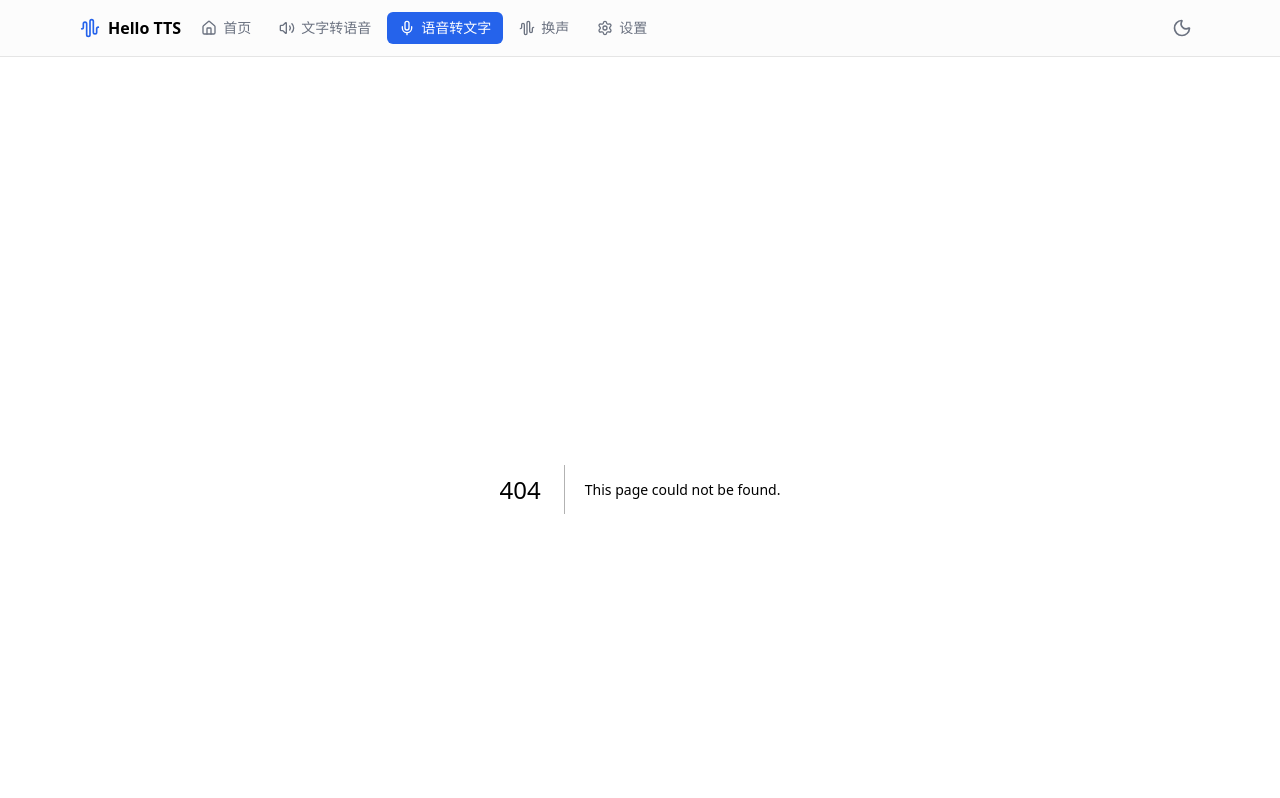
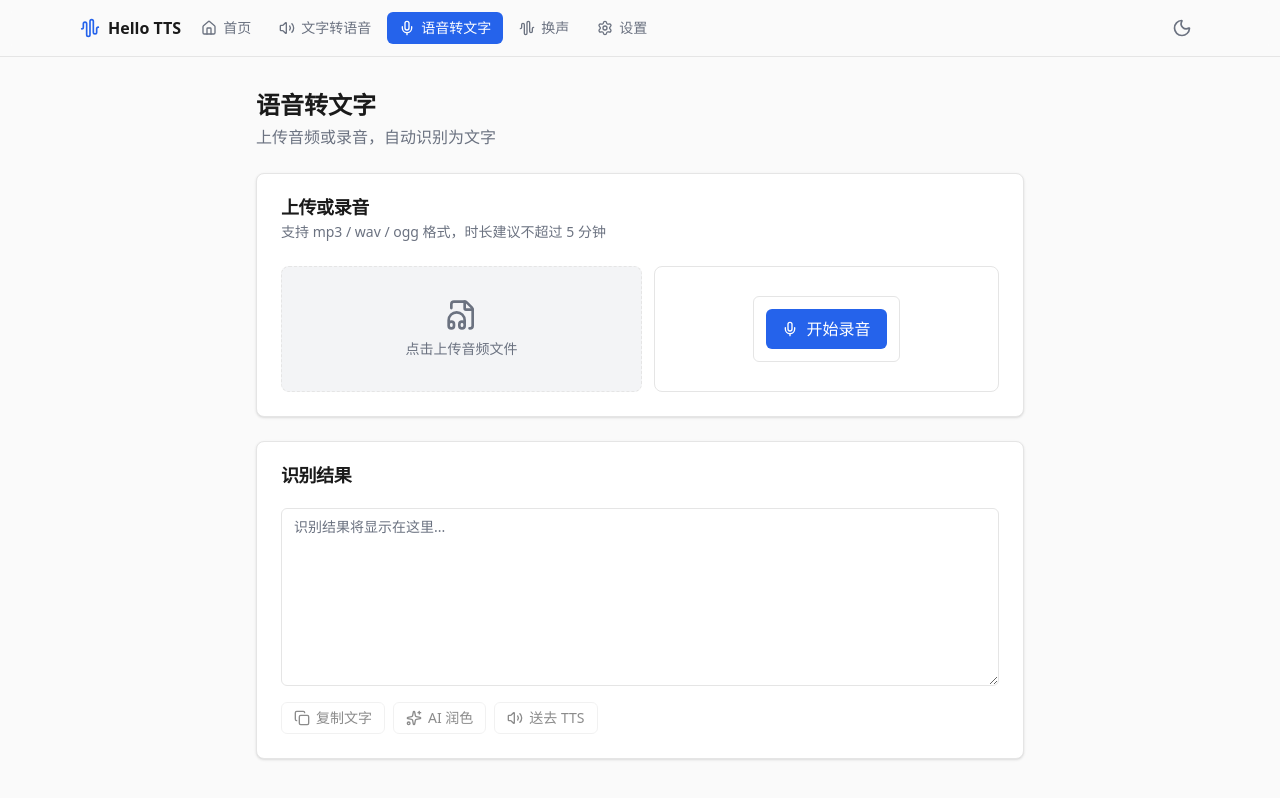
Before and after one commit to SuLiang2016/easy-tts-asr, a Next.js app: page /asr in a window 1280 px wide. Before the commit this address had no page. Shown: the top 798 px of the page. Built offline with nearby package versions, Linux system fonts and the light colour scheme; no server answers.

Commit message:
feat: add ASR page with upload and recording

```diff
--- /dev/null
+++ b/src/app/asr/page.tsx
@@ -0,0 +1,193 @@
+"use client";
+
+import { useState, useTransition } from "react";
+import { useRouter } from "next/navigation";
+import { Upload, Copy, Volume2, Sparkles, FileAudio } from "lucide-react";
+import { speechToText } from "@/app/actions";
+import { polishText } from "@/app/actions-llm";
+import { Button } from "@/components/ui/button";
+import { Textarea, Label } from "@/components/ui/input";
+import { Alert } from "@/components/ui/alert";
+import { Card, CardContent, CardHeader, CardTitle, CardDescription } from "@/components/ui/card";
+import { AudioRecorder } from "@/components/audio-recorder";
+import { fileToBase64, convertToWav } from "@/lib/audio";
+import { useLLMConfig } from "@/lib/use-llm-config";
+
+const MAX_FILE_SIZE_MB = 20;
+const MAX_DURATION_SECONDS = 300; // 5 分钟
+
+export default function ASRPage() {
+  const [text, setText] = useState("");
+  const [error, setError] = useState<string>();
+  const [isLoading, setIsLoading] = useState(false);
+  const [isPending, startTransition] = useTransition();
+  const [fileName, setFileName] = useState<string>();
+  const router = useRouter();
+  const { config, hasConfig } = useLLMConfig();
+
+  const processAudio = async (file: File) => {
+    if (file.size > MAX_FILE_SIZE_MB * 1024 * 1024) {
+      setError(`文件过大，请限制在 ${MAX_FILE_SIZE_MB}MB 以内`);
+      return;
+    }
+
+    setError(undefined);
+    setText("");
+    setIsLoading(true);
+    setFileName(file.name);
+
+    startTransition(async () => {
+      try {
+        let audioFile = file;
+        // 录音格式是 webm，转成 wav 以提升识别兼容性
+        if (file.type.includes("webm")) {
+          try {
+            const wavBlob = await convertToWav(file);
+            audioFile = new File([wavBlob], "recording.wav", { type: "audio/wav" });
+          } catch {
+            // 转换失败则尝试直接用原文件
+          }
+        }
+
+        const base64 = await fileToBase64(audioFile);
+        const format = audioFile.type.includes("mp3")
+          ? "mp3"
+          : audioFile.type.includes("ogg")
+          ? "ogg"
+          : "wav";
+
+        const result = await speechToText({ audioBase64: base64, format });
+
+        if (result.success && result.text !== undefined) {
+          setText(result.text);
+        } else {
+          setError(result.error || "识别失败");
+        }
+      } catch (err) {
+        setError(err instanceof Error ? err.message : "处理失败");
+      } finally {
+        setIsLoading(false);
+      }
+    });
+  };
+
+  const handleFileUpload = async (e: React.ChangeEvent<HTMLInputElement>) => {
+    const file = e.target.files?.[0];
+    if (!file) return;
+    await processAudio(file);
+  };
+
+  const handleCopy = async () => {
+    if (!text) return;
+    await navigator.clipboard.writeText(text);
+  };
+
+  const handlePolish = async () => {
+    if (!text.trim() || !hasConfig) return;
+    setError(undefined);
+    setIsLoading(true);
+
+    startTransition(async () => {
+      try {
+        const result = await polishText({ text: text.trim(), config });
+        if (result.success && result.polishedText) {
+          setText(result.polishedText);
+        } else {
+          setError(result.error || "润色失败");
+        }
+      } finally {
+        setIsLoading(false);
+      }
+    });
+  };
+
+  const handleSendToTTS = () => {
+    if (!text) return;
+    const encoded = encodeURIComponent(text);
+    router.push(`/tts?text=${encoded}`);
+  };
+
+  return (
+    <div className="mx-auto max-w-3xl space-y-6">
+      <div className="space-y-1">
+        <h1 className="text-2xl font-bold">语音转文字</h1>
+        <p className="text-muted-foreground">上传音频或录音，自动识别为文字</p>
+      </div>
+
+      <Card>
+        <CardHeader>
+          <CardTitle>上传或录音</CardTitle>
+          <CardDescription>
+            支持 mp3 / wav / ogg 格式，时长建议不超过 {MAX_DURATION_SECONDS / 60} 分钟
+          </CardDescription>
+        </CardHeader>
+        <CardContent className="space-y-4">
+          <div className="flex flex-col gap-3 sm:flex-row">
+            <label className="flex flex-1 cursor-pointer flex-col items-center justify-center gap-2 rounded-lg border border-dashed border-border bg-muted px-6 py-8 transition-colors hover:bg-muted/80">
+              <FileAudio className="h-8 w-8 text-muted-foreground" />
+              <span className="text-sm text-muted-foreground">点击上传音频文件</span>
+              <input
+                type="file"
+                accept="audio/*"
+                onChange={handleFileUpload}
+                className="hidden"
+                disabled={isLoading || isPending}
+              />
+            </label>
+            <div className="flex flex-1 items-center justify-center rounded-lg border border-border bg-card p-4">
+              <AudioRecorder onAudioReady={processAudio} maxDurationSeconds={MAX_DURATION_SECONDS} />
+            </div>
+          </div>
+          {fileName && (
+            <p className="text-sm text-muted-foreground">已选择：{fileName}</p>
+          )}
+        </CardContent>
+      </Card>
+
+      <Card>
+        <CardHeader>
+          <CardTitle>识别结果</CardTitle>
+        </CardHeader>
+        <CardContent className="space-y-4">
+          <div className="relative">
+            <Textarea
+              value={text}
+              onChange={(e) => setText(e.target.value)}
+              placeholder="识别结果将显示在这里..."
+              rows={8}
+              disabled={isLoading || isPending}
+            />
+            {isLoading && (
+              <div className="absolute inset-0 flex items-center justify-center rounded-md bg-background/80">
+                <span className="text-sm text-muted-foreground">识别中...</span>
+              </div>
+            )}
+          </div>
+
+          <div className="flex flex-wrap gap-2">
+            <Button variant="outline" size="sm" onClick={handleCopy} disabled={!text} className="gap-1.5">
+              <Copy className="h-4 w-4" />
+              复制文字
+            </Button>
+            <Button
+              variant="outline"
+              size="sm"
+              onClick={handlePolish}
+              disabled={!hasConfig || !text.trim() || isLoading || isPending}
+              className="gap-1.5"
+            >
+              <Sparkles className="h-4 w-4" />
+              AI 润色
+            </Button>
+            <Button variant="outline" size="sm" onClick={handleSendToTTS} disabled={!text.trim()} className="gap-1.5">
+              <Volume2 className="h-4 w-4" />
+              送去 TTS
+            </Button>
+          </div>
+        </CardContent>
+      </Card>
+
+      {error && <Alert variant="destructive">{error}</Alert>}
+    </div>
+  );
+}
```
